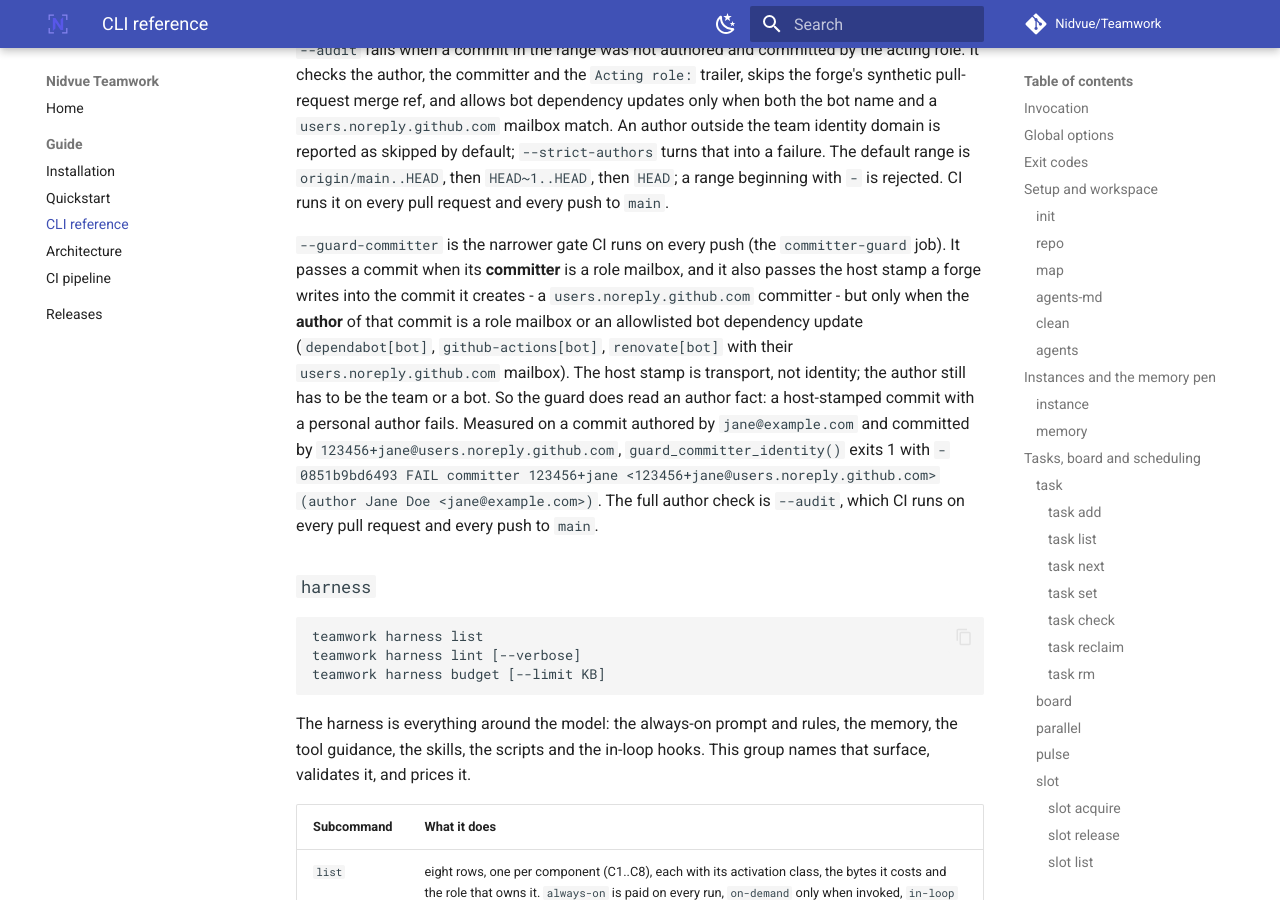
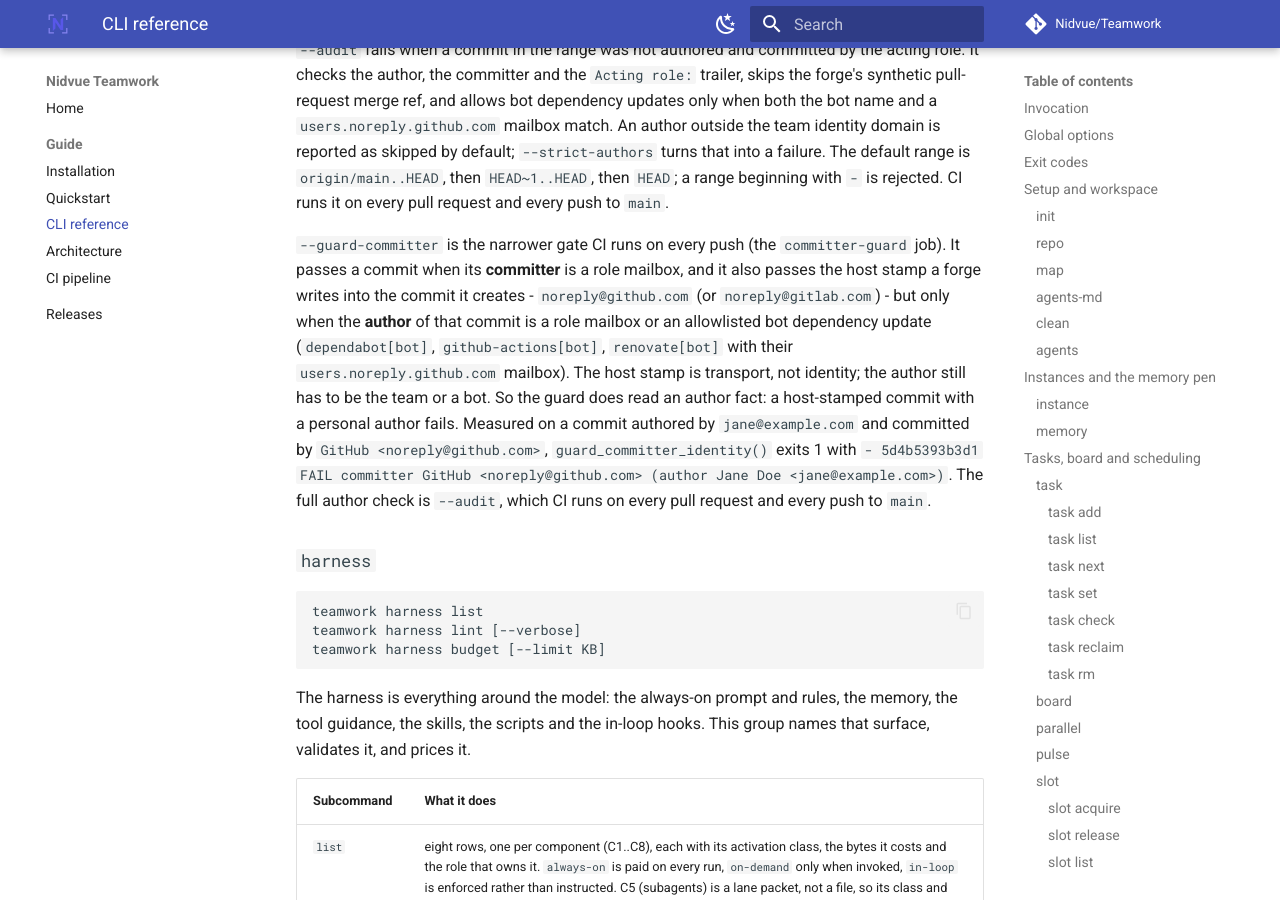
Before and after one commit to Nidvue/Teamwork, an MkDocs documentation site: the page built from docs/guide/cli.md, in a window 1280 px wide and 900 px high, scrolled down 28377 px. Built offline with MkDocs 1.6.1 and Material for MkDocs 9.7.7, drawn with Linux system fonts in a browser that asks for light colours; comment, search, counter and statistics services are not loaded.

Commit message:
docs(ci): docs/guide/cli.md: the host stamp is noreply@github.com (or noreply@gitl
Task: T-0048
Role: Developer
Producers: Developer, Developer-10, Developer-11, Developer-12, Developer-13, Developer-14, Developer-15, Developer-16, Developer-17, Developer-2, Developer-3, Developer-4, Developer-5, Developer-6, Developer-7, Developer-8, Developer-9
Goal: Keep the --guard-committer guide true after the bot-author widening: it must name the committer the guard actually accepts and an example that exercises the author rule.
Deliverable: docs/guide/cli.md: the host stamp is noreply@github.com (or noreply@gitlab.com), the bot author mailbox is users.noreply.github.com, and the measured personal-author case is the squash-merge shape (author jane@example.com, committer GitHub <noreply@github.com> -> exit 1).
Why: The old paragraph called the host stamp a users.noreply.github.com committer and its example used a committer the guard does not recognise, so it failed for the wrong reason and did not demonstrate the author fact it claimed.
Status: tested
Result: author jane@example.com + committer GitHub <noreply@github.com> in a scratch repo -> guard rc 1, '- 5d4b5393b3d1 FAIL committer GitHub <noreply@github.com> (author Jane Doe <jane@example.com>)'; pytest -q tests/unit/test_docs_contracts.py tests/unit/test_skill_contracts.py -> 119 passed; teamwork links -> 0 issues
Docs: docs/guide/cli.md
Refs: T-0048, D-20261102-CTO

Acting role: Developer

```diff
--- a/docs/guide/cli.md
+++ b/docs/guide/cli.md
@@ -1289,18 +1289,17 @@ is `origin/main..HEAD`, then `HEAD~1..HEAD`, then `HEAD`; a range beginning with
 `--guard-committer` is the narrower gate CI runs on every push (the
 `committer-guard` job). It passes a commit when its **committer** is a role
 mailbox, and it also passes the host stamp a forge writes into the commit it
-creates - a `users.noreply.github.com` committer - but only when the **author**
-of that commit is a role mailbox or an allowlisted bot dependency update
-(`dependabot[bot]`, `github-actions[bot]`, `renovate[bot]` with their
+creates - `noreply@github.com` (or `noreply@gitlab.com`) - but only when the
+**author** of that commit is a role mailbox or an allowlisted bot dependency
+update (`dependabot[bot]`, `github-actions[bot]`, `renovate[bot]` with their
 `users.noreply.github.com` mailbox). The host stamp is transport, not identity;
 the author still has to be the team or a bot. So the guard does read an author
 fact: a host-stamped commit with a personal author fails. Measured on a commit
-authored by `jane@example.com` and committed by
-`123456+jane@users.noreply.github.com`, `guard_committer_identity()` exits 1
-with `- 0851b9bd6493 FAIL committer 123456+jane
-<123456+jane@users.noreply.github.com> (author Jane Doe <jane@example.com>)`.
-The full author check is `--audit`, which CI runs on every pull request and
-every push to `main`.
+authored by `jane@example.com` and committed by `GitHub <noreply@github.com>`,
+`guard_committer_identity()` exits 1 with `- 5d4b5393b3d1 FAIL committer GitHub
+<noreply@github.com> (author Jane Doe <jane@example.com>)`. The full author
+check is `--audit`, which CI runs on every pull request and every push to
+`main`.
 
 ### `harness`
 
```
